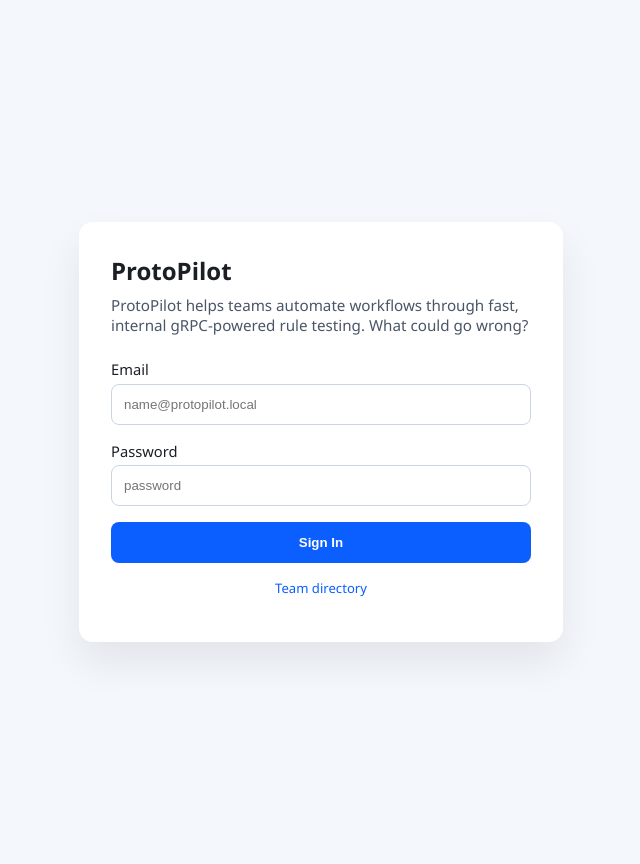
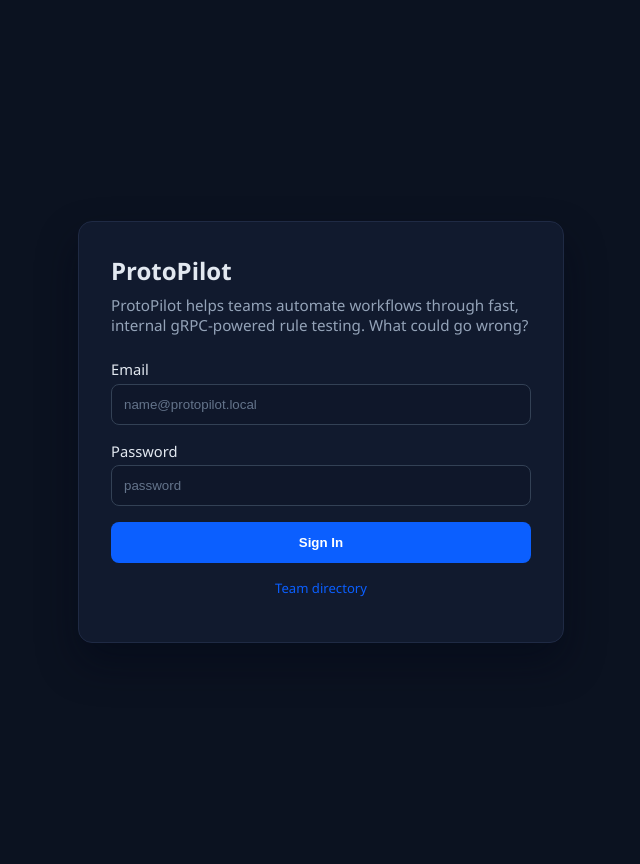
Before and after one commit to r00t3dd/protopilot-ctf, a Flask app: page / in a window 1280 px wide. Shown: the whole page, without its empty margins (319-959 px from the left). Run offline with Flask 3, Linux system fonts and the light colour scheme.

Commit message:
update from omarchy

```diff
--- a/web/templates/login.html
+++ b/web/templates/login.html
@@ -5,16 +5,17 @@
   <meta name="viewport" content="width=device-width, initial-scale=1">
   <title>ProtoPilot Login</title>
   <style>
-    body { font-family: "Segoe UI", Tahoma, sans-serif; background: #f4f7fb; color: #1b1f24; margin: 0; }
+    body { font-family: "Segoe UI", Tahoma, sans-serif; background: #0b1220; color: #e2e8f0; margin: 0; }
     .wrap { min-height: 100vh; display: flex; align-items: center; justify-content: center; padding: 2rem; }
-    .card { background: #fff; width: 100%; max-width: 420px; border-radius: 14px; box-shadow: 0 20px 40px rgba(0,0,0,.08); padding: 2rem; }
+    .card { background: #111a2e; border: 1px solid #1f2a44; width: 100%; max-width: 420px; border-radius: 14px; box-shadow: 0 20px 40px rgba(2,6,23,.45); padding: 2rem; }
     h1 { margin: 0 0 .5rem; font-size: 1.5rem; }
-    .tagline { margin: 0 0 1.5rem; color: #4a5568; font-size: .95rem; }
+    .tagline { margin: 0 0 1.5rem; color: #94a3b8; font-size: .95rem; }
     label { display: block; margin-bottom: .3rem; font-size: .92rem; }
-    input { width: 100%; box-sizing: border-box; padding: .75rem; border: 1px solid #cbd5e1; border-radius: 8px; margin-bottom: 1rem; }
+    input { width: 100%; box-sizing: border-box; padding: .75rem; background: #0f172a; color: #e2e8f0; border: 1px solid #334155; border-radius: 8px; margin-bottom: 1rem; }
+    input::placeholder { color: #64748b; }
     button { width: 100%; padding: .8rem; border: 0; border-radius: 8px; background: #0b5fff; color: #fff; font-weight: 600; cursor: pointer; }
-    .error { background: #fff1f2; border: 1px solid #fecdd3; color: #9f1239; padding: .7rem; border-radius: 8px; margin-bottom: 1rem; }
-    .meta { margin-top: 1rem; color: #64748b; font-size: .82rem; text-align: center; }
+    .error { background: #3f1420; border: 1px solid #9f1239; color: #fecdd3; padding: .7rem; border-radius: 8px; margin-bottom: 1rem; }
+    .meta { margin-top: 1rem; color: #94a3b8; font-size: .82rem; text-align: center; }
     .meta a { color: #0b5fff; text-decoration: none; }
   </style>
 </head>
```
Also changed, not shown: private_solutions/solution.md (+10 -0 lines), web/templates/dashboard.html (+6 -6 lines), web/templates/team.html (+5 -5 lines), 1 other file.
